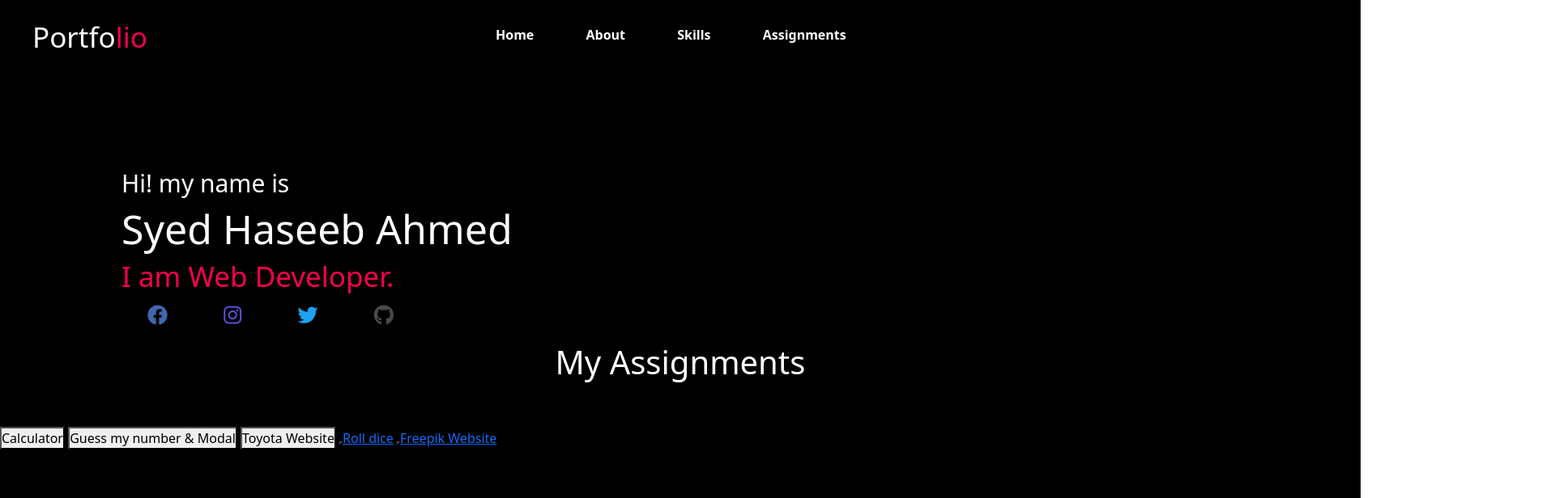
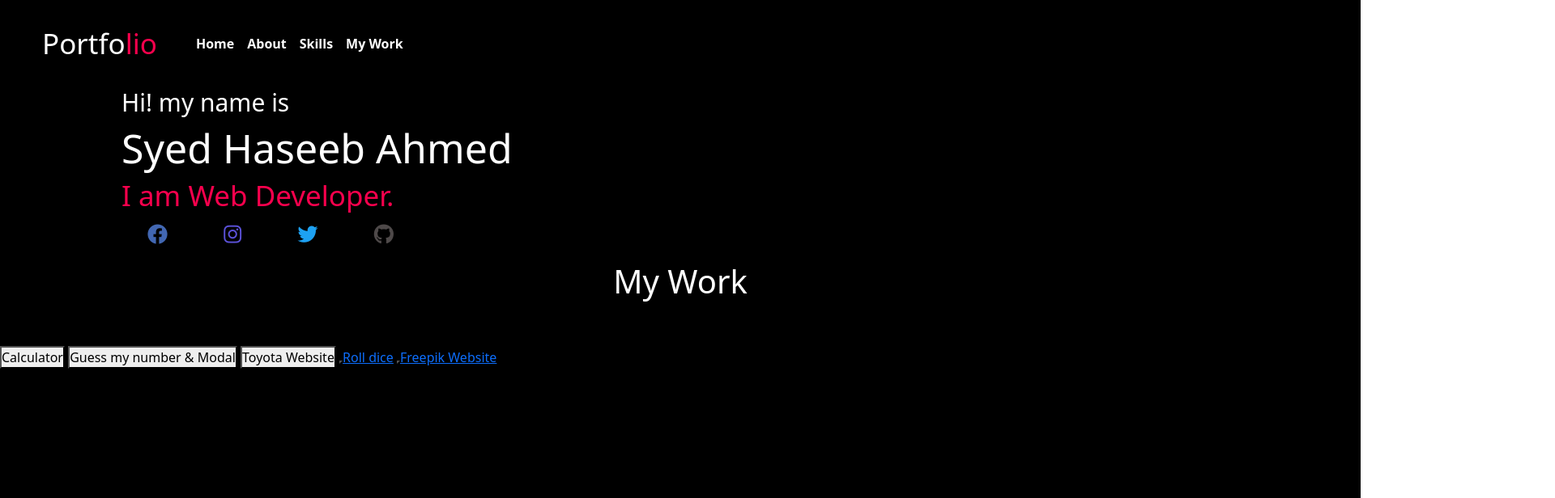
Before and after one commit to syedhaseeb2005/assignments, a plain HTML site: page own portfolio website/index.html in a window 1280 px wide. Shown: the top 616 px of the page at 81% size, 1920 px wide, since content can reach past the window. Drawn offline with nearby package versions, Linux system fonts and the light colour scheme.

Commit message:
assignments

```diff
--- a/own portfolio website/index.html
+++ b/own portfolio website/index.html
@@ -11,7 +11,26 @@
 </head>
 <body>
     <div class="main">
-        <div class="portfolio">Portfo<span>lio</span></div>
+      <nav class="navbar navbar-expand-lg">
+        <div class="container-fluid">
+           <div class="portfolio">Portfo<span>lio</span></div>
+          <button class="navbar-toggler" type="button" data-bs-toggle="collapse" data-bs-target="#navbarNavAltMarkup" aria-controls="navbarNavAltMarkup" aria-expanded="false" aria-label="Toggle navigation">
+            <span class="navbar-toggler-icon"></span>
+          </button>
+          <div class="collapse navbar-collapse" id="navbarNavAltMarkup">
+            <div class="navbar-nav">
+              <a class="nav-link" href="#">Home</a>
+              <a class="nav-link" href="#">About</a>
+              <a class="nav-link" href="#">Skills</a>
+              <a class="nav-link">My Work</a>
+            </div>
+
+
+
+          </div>
+        </div>
+      </nav>
+        <!-- <div class="portfolio">Portfo<span>lio</span></div>
         <div class="navbar">
             <ul>
                <li><a class="#" href="#">Home</a></li>
@@ -19,7 +38,7 @@
                <li><a href="#Skills">Skills</a></li>
                <li><a href="#">Assignments</a></li>
             </ul>
-        </div>
+        </div> -->
         <div class="content">
             <h4>Hi! my name is</h4>
             <h1>Syed Haseeb Ahmed</h1>
@@ -34,7 +53,7 @@
             </ul>
         </div>
         <div>
-          <h1 style="color: white;text-align: center;">My Assignments</h1>
+          <h1 style="color: white;text-align: center;">My Work</h1>
           <br>
           <br>
           <a href="https://calculator-webssite.netlify.app/"><button>Calculator</button></a>
@@ -75,7 +94,7 @@
                   </div>
                 </div>
               </div>
-         </div>
+          </div>
             <br>
             <br>
 
--- a/own portfolio website/style.css
+++ b/own portfolio website/style.css
@@ -12,15 +12,10 @@ html{
     width: 210vh;
     height: 100vh;
 }
+
 .navbar{
-    margin-right: 20px;
-    list-style: none;
+    /* background-color: black; */
     color: white;
-    padding: 20px;
-    position: relative;
-    bottom: 100px;
-    left: 550px;
-
 }
 .portfolio{
     font-size: 35px;
@@ -30,14 +25,8 @@ html{
 span{
     color: #f9004d;
 }
-.navbar .Home{
-    color: #f9004d;
-}
-.navbar ul li{
-    display:inline-block;
-    padding: 30px;
-}
-.navbar a{
+
+.navbar-nav a{
     text-decoration: none;
     color: white;
     font-weight: bold;
```
